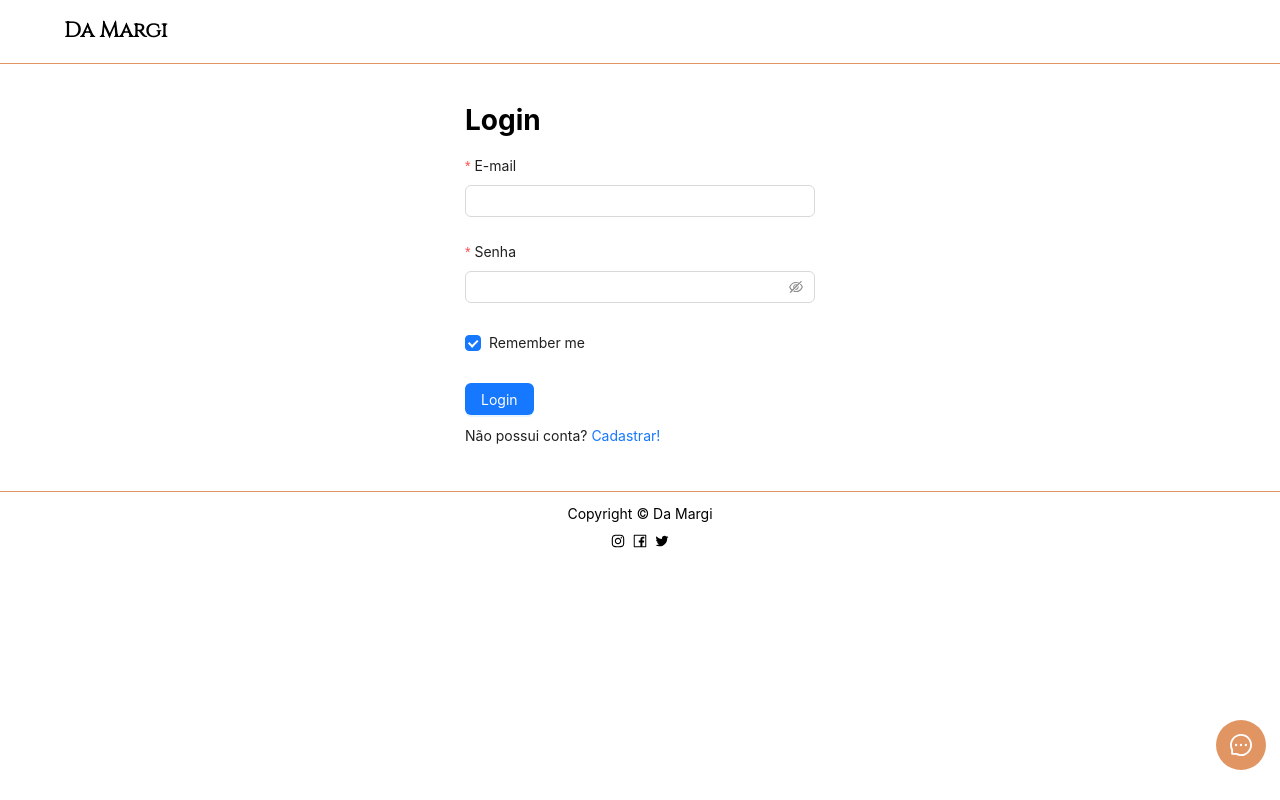
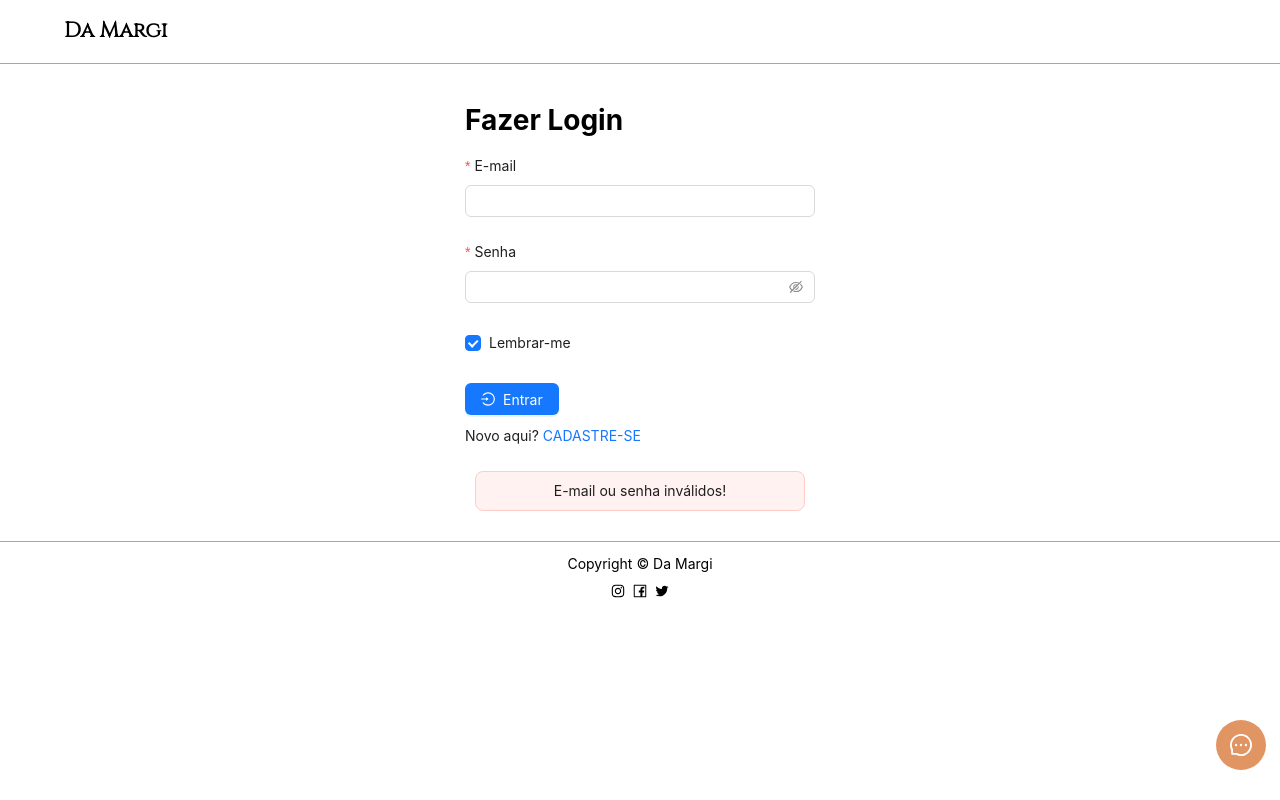
Before and after one commit to guibeutler/MERN-Stack-Project-E-commerce, a React (Create React App) app in the folder frontend/: page /login in a window 1280 px wide. Built offline with nearby package versions, Linux system fonts and the light colour scheme; a web font is replaced by a local one.

Commit message:
adjustment login page,

```diff
--- a/frontend/src/screens/Login/index.tsx
+++ b/frontend/src/screens/Login/index.tsx
@@ -1,7 +1,8 @@
 /* eslint-disable jsx-a11y/anchor-is-valid */
 import React, { useState } from 'react'
-import { Button, Checkbox, Col, Form, Input, Row } from 'antd'
+import { Alert, Button, Checkbox, Col, Form, Input, Row } from 'antd'
 import { useNavigate } from 'react-router-dom'
+import { LoginOutlined } from '@ant-design/icons'
 
 const onFinish = (values: any) => {
 	console.log('Success:', values)
@@ -39,7 +40,7 @@ function Login() {
 			}}
 		>
 			<Col style={{ width: '350px' }}>
-				<h1>Login</h1>
+				<h1>Fazer Login</h1>
 				<Form
 					layout="vertical"
 					name="basic"
@@ -65,7 +66,7 @@ function Login() {
 					</Form.Item>
 
 					<Form.Item name="remember" valuePropName="checked">
-						<Checkbox>Remember me</Checkbox>
+						<Checkbox>Lembrar-me</Checkbox>
 					</Form.Item>
 
 					<Form.Item>
@@ -85,14 +86,19 @@ function Login() {
 								loading={loadings[1]}
 								onClick={() => enterLoading(1)}
 							>
-								Login
+								<LoginOutlined />
+								Entrar
 							</Button>
 						)}
 						<br />
-						Não possui conta?{' '}
-						<a onClick={() => navigate('/register')}>Cadastrar!</a>
+						Novo aqui? <a onClick={() => navigate('/register')}>CADASTRE-SE</a>
 					</Form.Item>
 				</Form>
+				<Alert
+					style={{ textAlign: 'center' }}
+					message="E-mail ou senha inválidos!"
+					type="error"
+				/>
 			</Col>
 		</Row>
 	)
```
